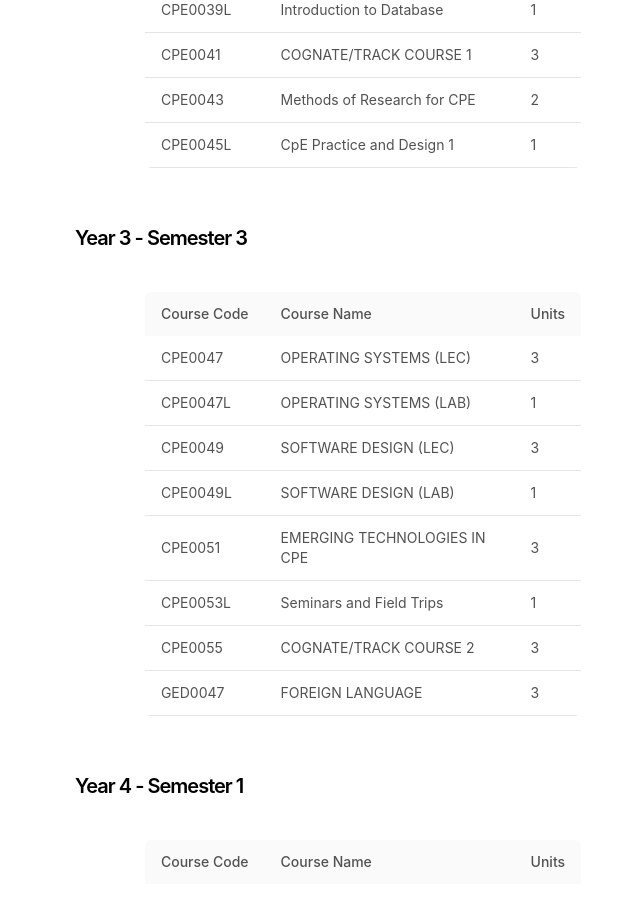
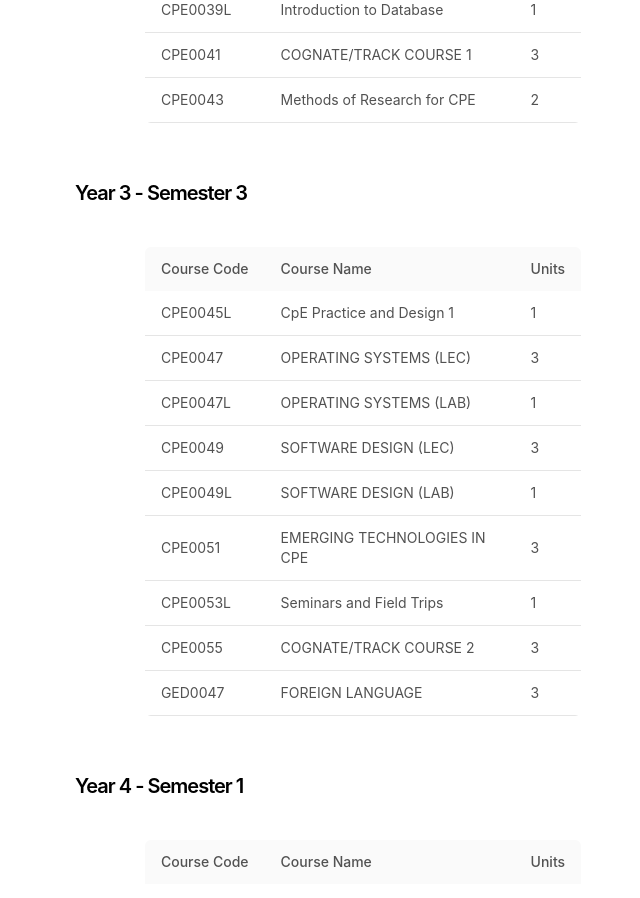
Before and after one commit to echompz/comparengg, a Next.js app: page /curriculum in a window 1280 px wide. Shown: the part 5320-6218 px from the top of the page, without its empty margins (277-917 px from the left). Built offline with nearby package versions, Linux system fonts and the light colour scheme.

Commit message:
updated subjects 04/05/25

```diff
--- a/app/gwacalculator/subjects.ts
+++ b/app/gwacalculator/subjects.ts
@@ -94,7 +94,7 @@ export interface Subject {
     { code: 'CPE0043', name: 'Methods of Research for CPE', units: '2', year: '3', semester: '2', grade: '', prerequisites: ['CPE0029', 'GED0043', 'COE0049'] },
 
     // 3RD YEAR 3RD SEM
-    { code: 'CPE0045L', name: 'CpE Practice and Design 1', units: '1', year: '3', semester: '2', grade: '', prerequisites: ['CPE0043', 'COE0059'] },
+    { code: 'CPE0045L', name: 'CpE Practice and Design 1', units: '1', year: '3', semester: '3', grade: '', prerequisites: ['CPE0043', 'COE0059'] },
     { code: 'CPE0047', name: 'OPERATING SYSTEMS (LEC)', units: '3', year: '3', semester: '3', grade: '', prerequisites: ['CPE0037'] },
     { code: 'CPE0047L', name: 'OPERATING SYSTEMS (LAB)', units: '1', year: '3', semester: '3', grade: '', prerequisites: ['CPE0037'] },
     { code: 'CPE0049', name: 'SOFTWARE DESIGN (LEC)', units: '3', year: '3', semester: '3', grade: '', prerequisites: ['CPE0033L'] },
```
